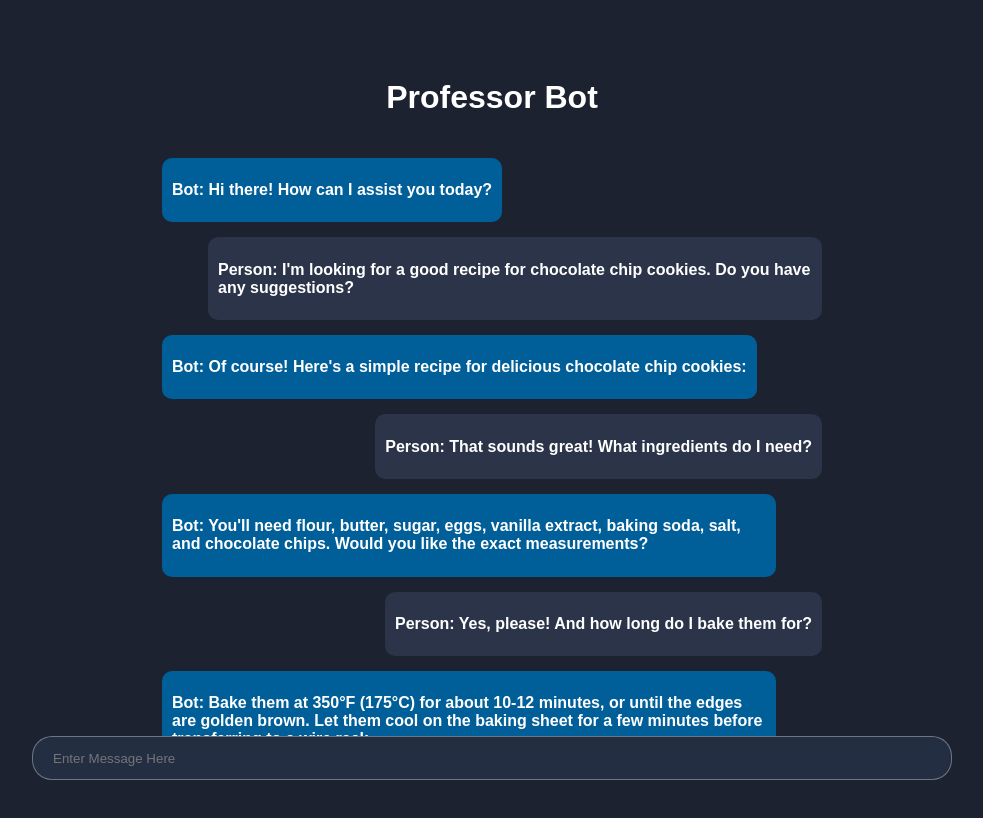
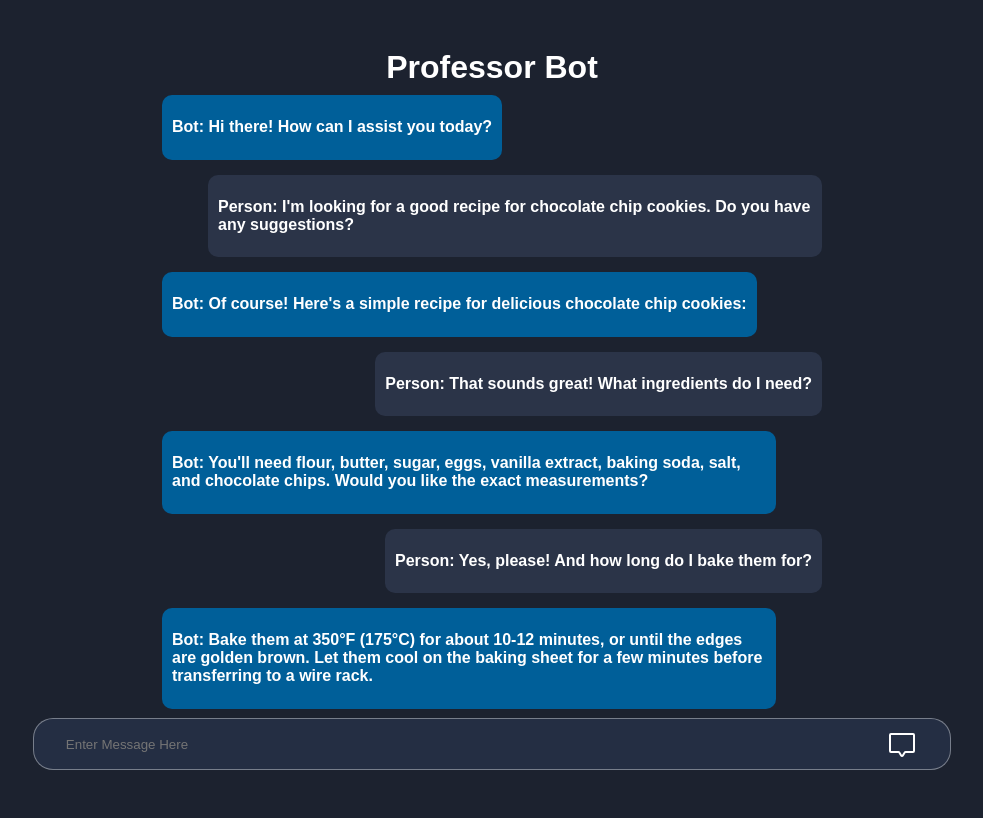
Before and after one commit to coleaydelotte/AI-Rate-My-Proffesor, a Next.js app: page /chatbot in a window 1280 px wide. Shown: the top 818 px of the page, without its empty margins (148-1131 px from the left). Built offline with nearby package versions, Linux system fonts and the light colour scheme; a web font is replaced by a local one.

Commit message:
finished styling for chatbot page for now

```diff
--- a/package.json
+++ b/package.json
@@ -13,6 +13,7 @@
     "@pinecone-database/pinecone": "^3.0.0",
     "app": "file:",
     "next": "14.2.5",
+    "phosphor-react": "^1.4.1",
     "react": "^18",
     "react-dom": "^18"
   }
--- a/src/app/chatbot/bot.css
+++ b/src/app/chatbot/bot.css
@@ -6,9 +6,9 @@
 .bot {
     margin: 0 auto;
     background-color: #1c222f;
-    padding-top: 50px;
+    padding-top: 20px;
     padding-bottom: 200px;
-        font-family: "Kufam", sans-serif;
+    font-family: "Kufam", sans-serif;
 
 }
 
@@ -19,7 +19,7 @@
 
 .bot-text-container {
     max-width: 700px;
-    max-height: 600px;
+    max-height: 650px;
     height: 100%;
     width: 85%;
     margin: 0 auto;
@@ -28,6 +28,11 @@
     overflow-y: auto;
     padding: 20px;
     box-sizing: border-box;
+    position: absolute;
+    top: 50%;
+    left: 50%;
+    transform: translate(-50%, -50%);
+
   }
 
   .bot-text-container h2 {
@@ -56,25 +61,37 @@
 
 
 
-
-.inputLabel {
+  .inputLabel {
     background-color: #242e43;
-
-    max-width: 900px;
-    animation: fadeIn 4s ease-in-out;
-    width: 70%;
     position: fixed;
     bottom: 0;
     left: 0;
     right: 0;
     margin: 0 auto;
-    margin-bottom: 20px;
+    max-width: 900px;
+    width: 70%;
+    display: flex;
+    justify-content: space-evenly;
+    align-items: center;
+    height: 50px;
+    border-radius: 20px;
+    padding-right: 20px;
+    margin-bottom: 30px;
+    border: solid 1px rgba(255, 255, 255, 0.381);
+
+
+  }
+
+.inputLabel input {
+    background-color: #242e43;
+    max-width: 900px;
+    animation: fadeIn 4s ease-in-out;
+    width: 90%;
     height: 40px;
-    border: solid 1px rgba(255, 255, 255, 0.343);
-    border-radius: 20px;
     padding-left: 20px;
     font-family: "Kufam", sans-serif;
     color: white;
+    border: none;
 
 
 }
--- a/src/app/chatbot/page.jsx
+++ b/src/app/chatbot/page.jsx
@@ -4,6 +4,9 @@ import './bot.css'
 import { useEffect } from 'react';
 import Link from "next/link";
 import heroLogo from '../assets/herologo.png'
+import { ChatCentered } from 'phosphor-react';
+
+
 
 
 
@@ -31,7 +34,12 @@ export default function Home() {
 
 
       </div>
-      <input className="inputLabel" placeholder="Enter Message Here" />
+      <div className="inputLabel">
+      <input  placeholder="Enter Message Here"/>
+      <ChatCentered size={32} color="white"/>
+      </div>
+
+
     </div>
   );
 }
```
Also changed, not shown: 1 other file (tests, documents, lock files or other folders).
